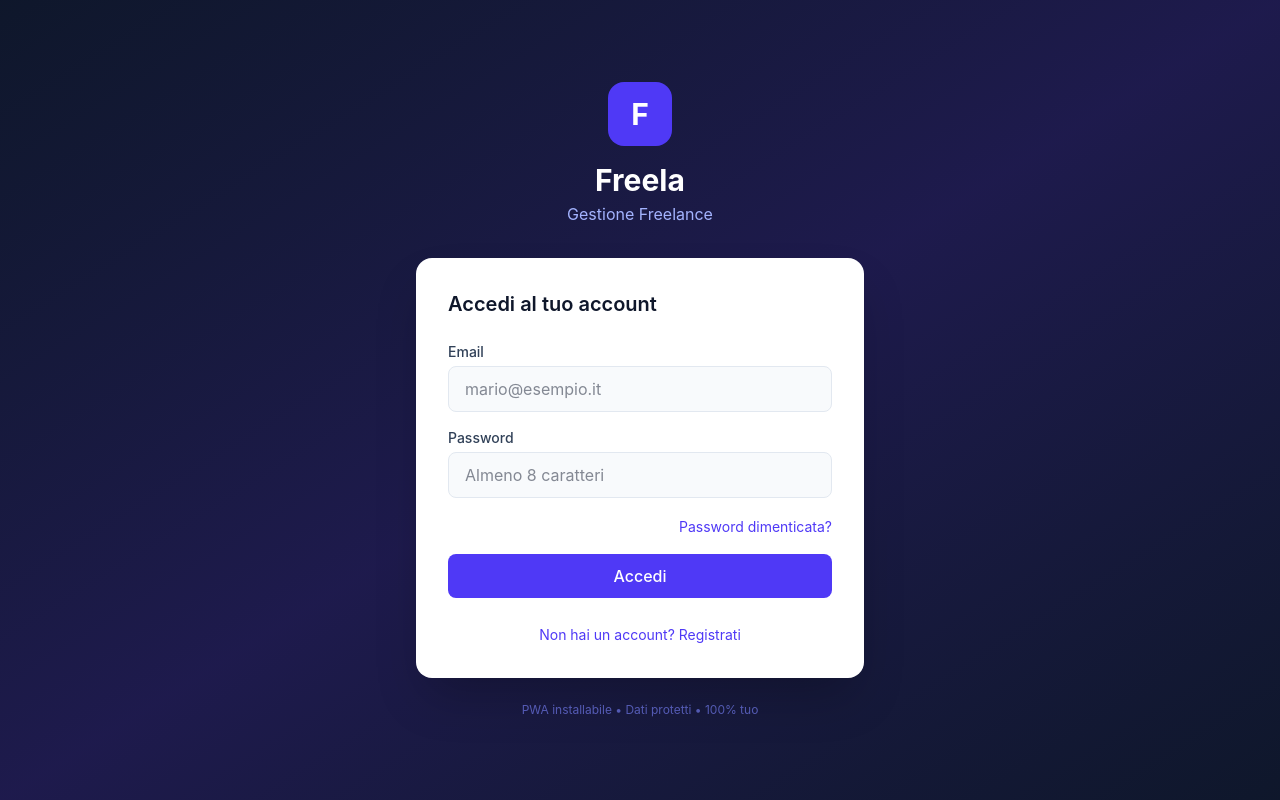
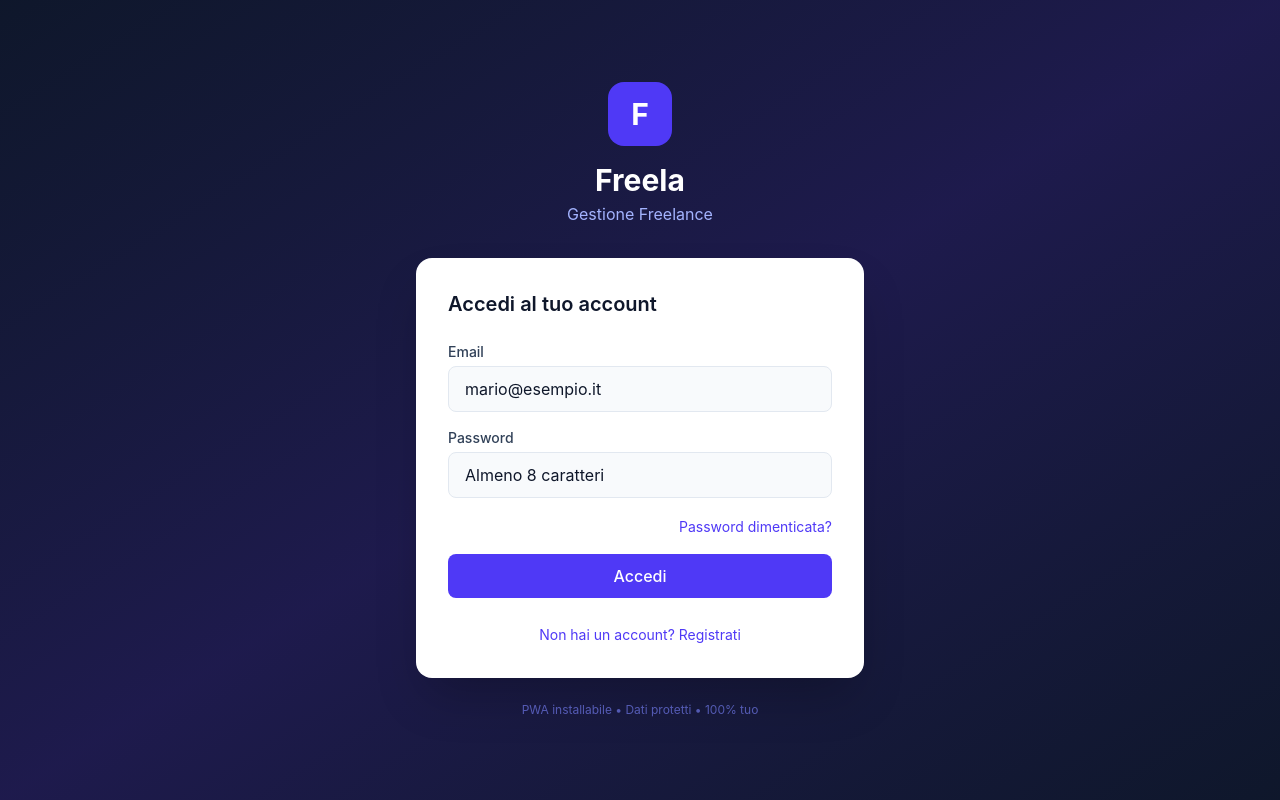
Before and after one commit to desireeleone021-cmyk/freela-app, a Next.js app: page /login in a window 1280 px wide. Built offline with nearby package versions, Linux system fonts and the light colour scheme.

Commit message:
fix definitivo colore pallini password

```diff
--- a/src/app/globals.css
+++ b/src/app/globals.css
@@ -27,19 +27,41 @@ body {
   font-family: -apple-system, BlinkMacSystemFont, "Segoe UI", Roboto, sans-serif;
 }
 
-/* Fix input in dark mode - forza il colore del testo */
-.dark input,
-.dark textarea,
-.dark select {
-  color-scheme: dark;
+/* Fix input password - forza sempre testo scuro visibile */
+input[type="password"],
+input[type="text"],
+input[type="email"],
+input[type="number"],
+input[type="tel"],
+input[type="url"],
+input[type="search"],
+input[type="date"],
+input[type="datetime-local"],
+textarea,
+select {
+  color: #0f172a !important;
+  -webkit-text-fill-color: #0f172a !important;
+  caret-color: #0f172a;
 }
 
-/* Fix autofill Chrome/Safari in dark mode */
-.dark input:-webkit-autofill,
-.dark input:-webkit-autofill:hover,
-.dark input:-webkit-autofill:focus {
-  -webkit-text-fill-color: #f1f5f9;
-  -webkit-box-shadow: 0 0 0px 1000px #1e293b inset;
+/* Nella card scura (dark mode + card scura) testo chiaro */
+.dark .bg-slate-800 input,
+.dark .bg-slate-800 textarea,
+.dark .bg-slate-900 input,
+.dark .bg-slate-900 textarea,
+.dark .bg-slate-950 input,
+.dark .bg-slate-950 textarea {
+  color: #f1f5f9 !important;
+  -webkit-text-fill-color: #f1f5f9 !important;
+  caret-color: #f1f5f9;
+}
+
+/* Fix autofill Chrome/Safari */
+input:-webkit-autofill,
+input:-webkit-autofill:hover,
+input:-webkit-autofill:focus {
+  -webkit-text-fill-color: #0f172a !important;
+  -webkit-box-shadow: 0 0 0px 1000px #f8fafc inset !important;
   transition: background-color 5000s ease-in-out 0s;
 }
 
```
